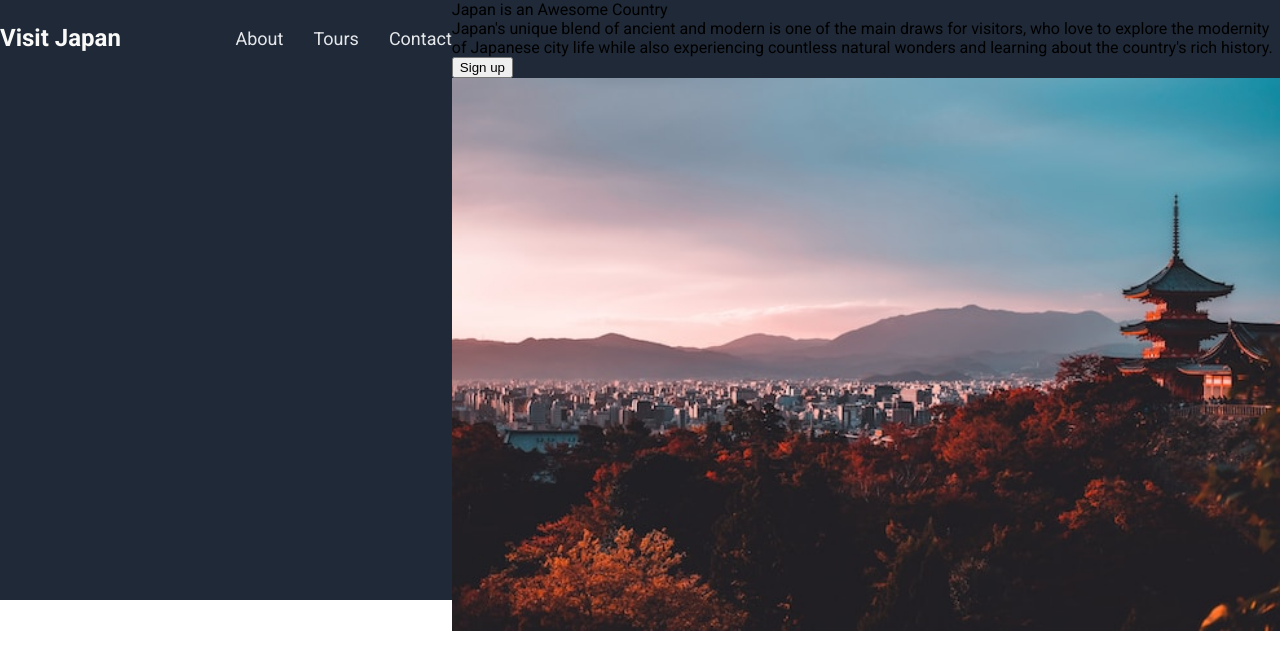
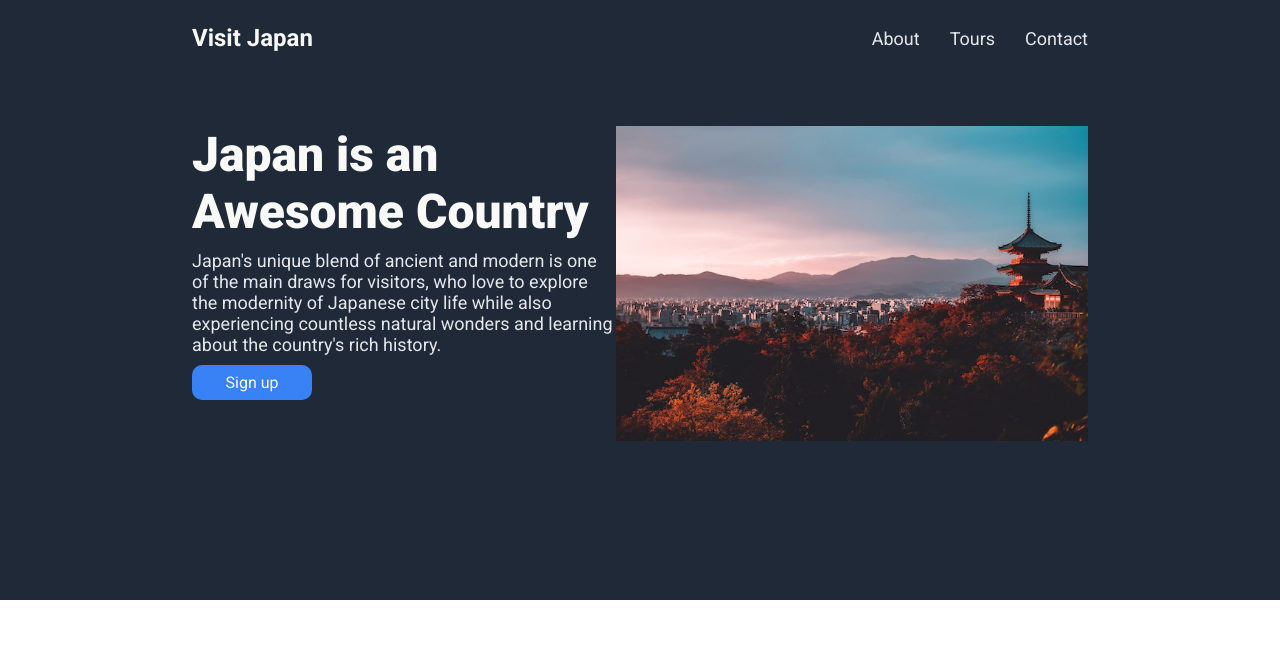
Before and after one commit to noobcoder42/japan-landing-page, a plain HTML site: page index.html in a window 1280 px wide. Drawn offline with Linux system fonts and the light colour scheme.

Commit message:
layout for title, descripton, button and image
worked on the layout of the second part of the hero page, also worked on the shrinking of intro-section and images when the browser is resized

```diff
--- a/styles.css
+++ b/styles.css
@@ -5,8 +5,8 @@ body {
 
 .hero {
     display: flex;
-    justify-content: center;
-    align-items: start;
+    flex-direction: column;
+    align-items: center;
     height: 75vh;
     background-color: #1f2937;
 }
@@ -16,7 +16,8 @@ body {
     justify-content: space-between;
     align-items: center;
     width: 70%;
-    padding-top: 24px;
+    padding: 24px;
+    margin-bottom: 50px;
 }
 
 .logo {
@@ -35,3 +36,47 @@ body {
     font-size: 18px;
     gap: 30px;
 }
+
+.intro {
+    display: flex;
+    justify-content: space-between;
+    width: 70%;
+}
+
+.intro-section {
+    display: flex;
+    flex-direction: column;
+    width: 450px;
+    min-width: 280px;
+    flex-shrink: 0;
+    gap: 10px;
+    flex: 0 1 auto;
+}
+
+.title {
+    font-size: 48px;
+    font-weight: 800;
+    color: #F9FAF8;
+}
+
+.text {
+    color: #e5e7eb;
+    font-size: 18px;
+}
+
+.img-section {
+    width: 500px;
+    min-width: 310px;
+    border-radius: 2px;
+    flex: 0 1 auto;
+}
+
+button {
+    width: 120px;
+    padding: 8px 0;
+    border-radius: 10px;
+    background-color: #3882f6;
+    border: none;
+    font: inherit;
+    color: #F9FAF8;
+}
```
